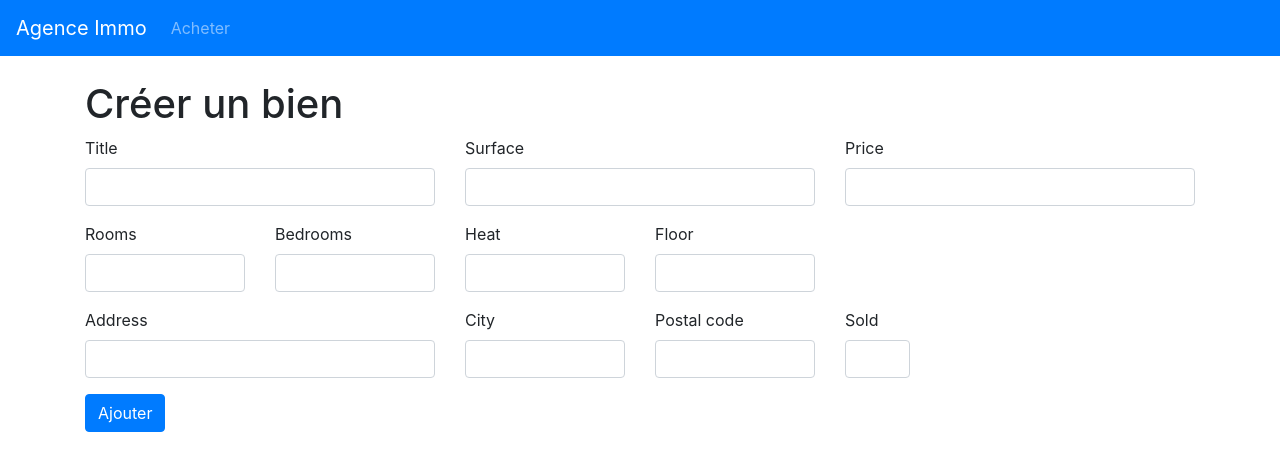
After one commit to VivienFreb/AgenceImmobiliere, a Symfony app: template templates/admin/property/new.html.twig in a window 1280 px wide. The commit adds this page. Shown: the top 471 px of the page. Run offline with Twig, Linux system fonts and the light colour scheme; the template is opened without the code that fills it, so the values that code supplies are empty; form fields are guessed from the names that the template uses; some libraries are stand-ins or nearby versions.

Commit message:
Création de la page d'ajout d'un bien.

```diff
--- /dev/null
+++ b/templates/admin/property/_form.html.twig
@@ -0,0 +1,21 @@
+{{ form_start(form) }}
+<div class="row">
+    <div class="col-md-4">{{ form_row(form.title) }}</div>
+    <div class="col-md-4">{{ form_row(form.surface) }}</div>
+    <div class="col-md-4">{{ form_row(form.price) }}</div>
+</div>
+<div class="row">
+    <div class="col-md-2">{{ form_row(form.rooms) }}</div>
+    <div class="col-md-2">{{ form_row(form.bedrooms) }}</div>
+    <div class="col-md-2">{{ form_row(form.heat) }}</div>
+    <div class="col-md-2">{{ form_row(form.floor) }}</div>
+</div>
+<div class="row">
+    <div class="col-md-4">{{ form_row(form.address) }}</div>
+    <div class="col-md-2">{{ form_row(form.city) }}</div>
+    <div class="col-md-2">{{ form_row(form.postal_code) }}</div>
+    <div class="col-md-1">{{ form_row(form.sold) }}</div>
+</div>
+{{ form_rest(form) }}
+<button class="btn btn-primary">{{button|default('Enregistrer')}}</button>
+{{ form_end(form) }}
--- a/templates/admin/property/index.html.twig
+++ b/templates/admin/property/index.html.twig
@@ -24,5 +24,8 @@
             </tbody>
         </table>
 
+        <div class="text-right">
+            <a href="{{ path('admin.property.new') }}" class="btn btn-primary">Créer un nouveau bien</a>
+        </div>
     </div>
 {% endblock %}
--- /dev/null
+++ b/templates/admin/property/new.html.twig
@@ -0,0 +1,10 @@
+{% extends 'base.html.twig' %}
+
+{% block body %}
+
+    <div class="container mt-4">
+        <h1>Créer un bien</h1>
+        {{ include('admin/property/_form.html.twig', {button: 'Ajouter'}) }}
+    </div>
+
+{% endblock %}
```
Also changed, not shown: src/Controller/Admin/AdminPropertyController.php (+22 -1 lines), templates/admin/property/edit.html.twig (+1 -21 lines).
